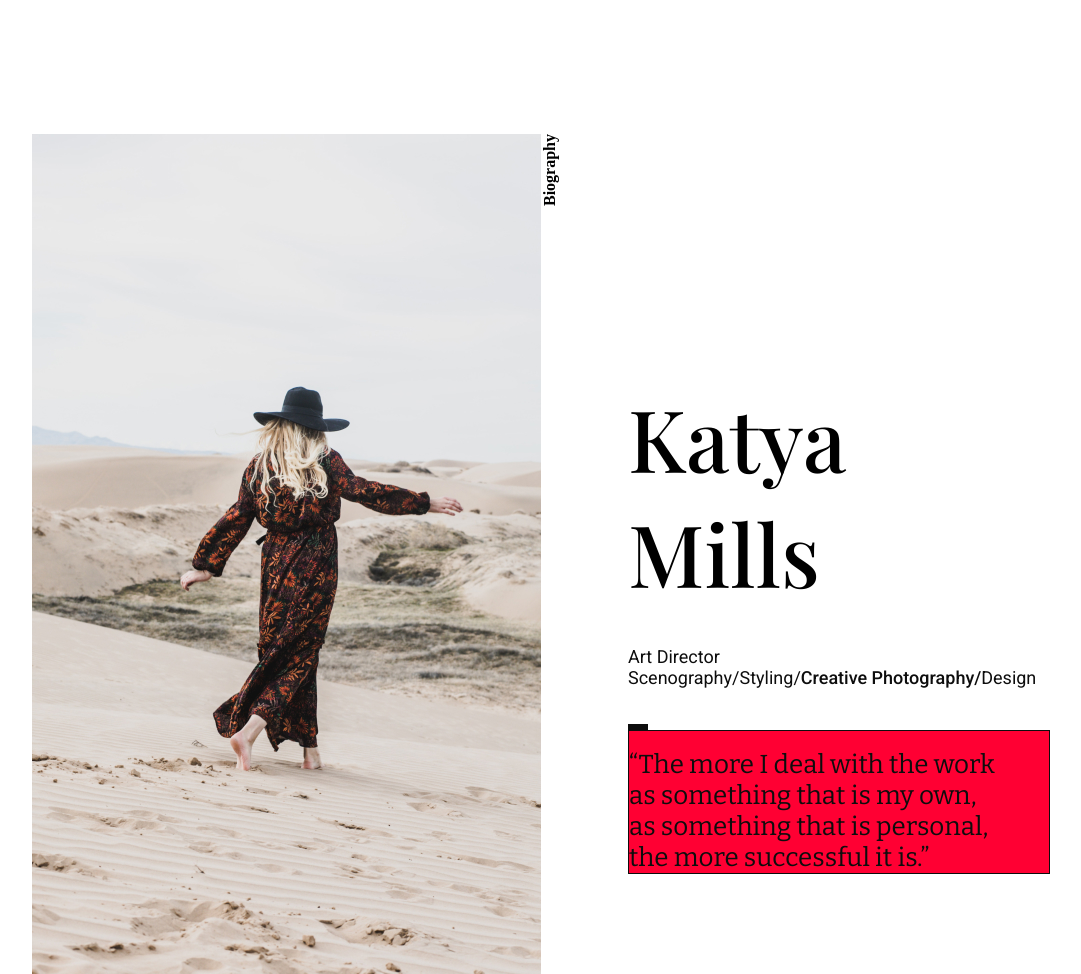
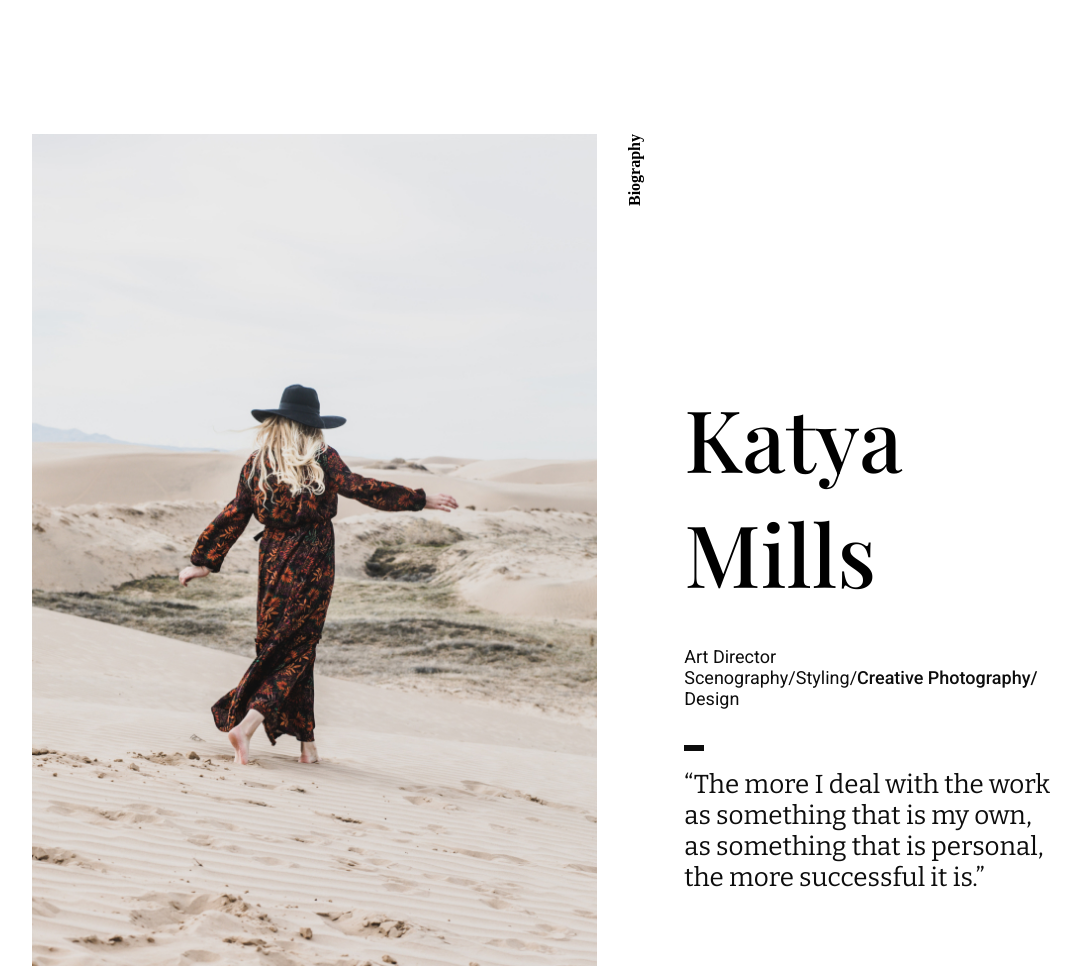
Before and after one commit to CherryMorozova/otus-css-sevostianova, a plain HTML site: page index.html in a window 1280 px wide. Shown: the part 780-1754 px from the top of the page, without its empty margins (106-1187 px from the left). Drawn offline with nearby package versions, Linux system fonts and the light colour scheme.

Commit message:
edits made

```diff
--- a/index.html
+++ b/index.html
@@ -35,7 +35,9 @@
          </section>
         <section class="biography wrapper">
             <div class="biography__wrap">
-                <div class="biography__img"></div>
+                <div class="biography__img">
+                   <img src="./images/katya_mills.jpg" alt="Katya Mills">
+                </div>
                 <div class="biography__content">
                     <h2 class="biography__title"><strong>Biography</strong></h2>
                     <p class="biography__subtitle">Katya <br> Mills</p>
--- a/style/style.css
+++ b/style/style.css
@@ -125,8 +125,6 @@ border-width: 1px;
 .biography__wrap {
     /*background-color: aquamarine;*/
     display: flex;
-    flex-direction: column;
-    flex-wrap: wrap;
     width: 1165px;
     height: 840px;
     margin-top: 150px;
@@ -134,16 +132,12 @@ border-width: 1px;
     margin-left: 138px;
     margin-right: 124px;
     }
-.biography__content {
-    width: 50%;
 
-}
 .biography__img {
 
-    background: url(../images/katya_mills.jpg);
-    background-repeat: no-repeat;
-    width: 50%;
-    height: 840px;
+    object-fit: contain;
+    width: 100%;
+    height: 100%;
    /*
     background-color: rgb(25, 0, 255);
     border-style: solid;
@@ -156,8 +150,8 @@ border-width: 1px;
     justify-content: flex-start;
     writing-mode: vertical-rl;
     transform: scale(-1);
-
-    /*
+    margin-left: 29px;
+   /*
     background-color: rgb(212, 255, 0);
     border-style: solid;
     border-width: 1px;
@@ -223,11 +217,11 @@ border-width: 1px;
     margin-left: 87px;
     white-space: nowrap;
     padding-top: 18px;
-    /* Скролл появляется из-за этого? Но я не знаю как исправить*/
+    /*
     background-color: rgb(255, 0, 51);
     border-style: solid;
     border-width: 1px;
-
+    */
 
 }
 
```
